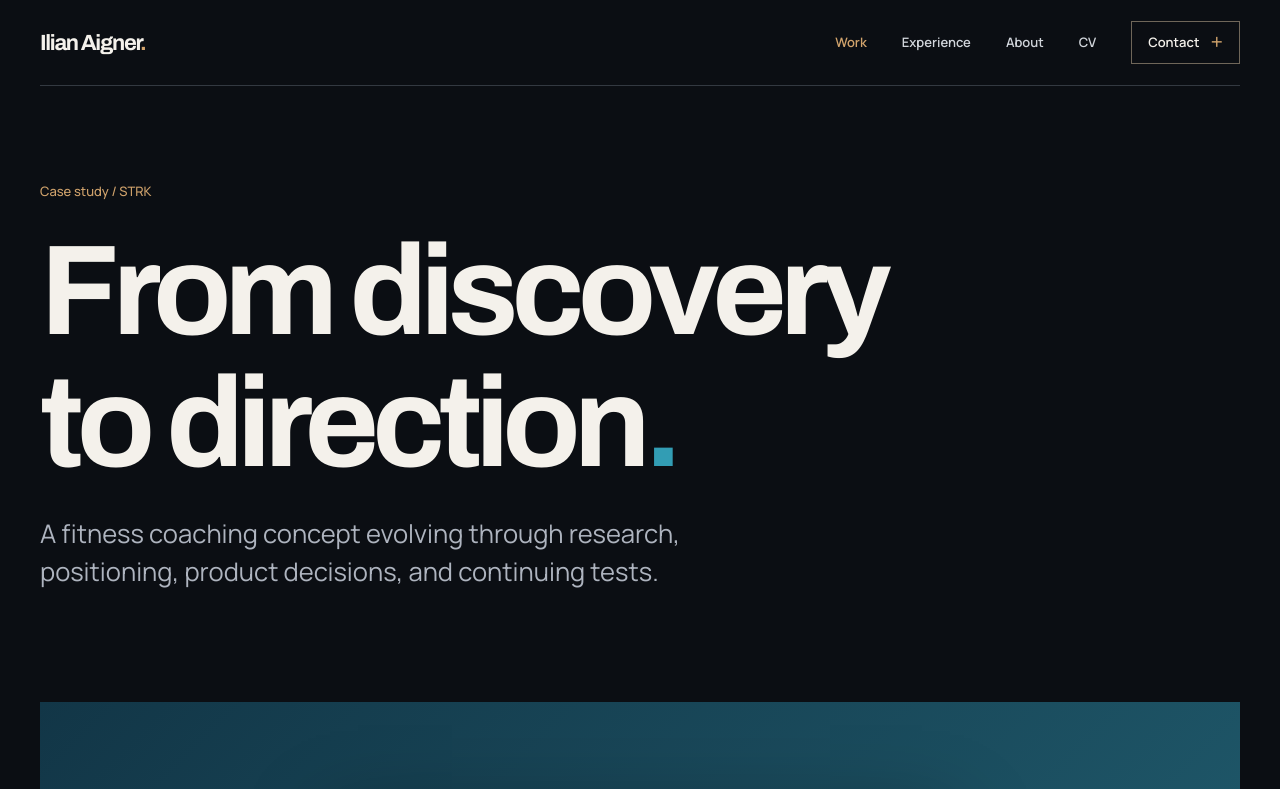
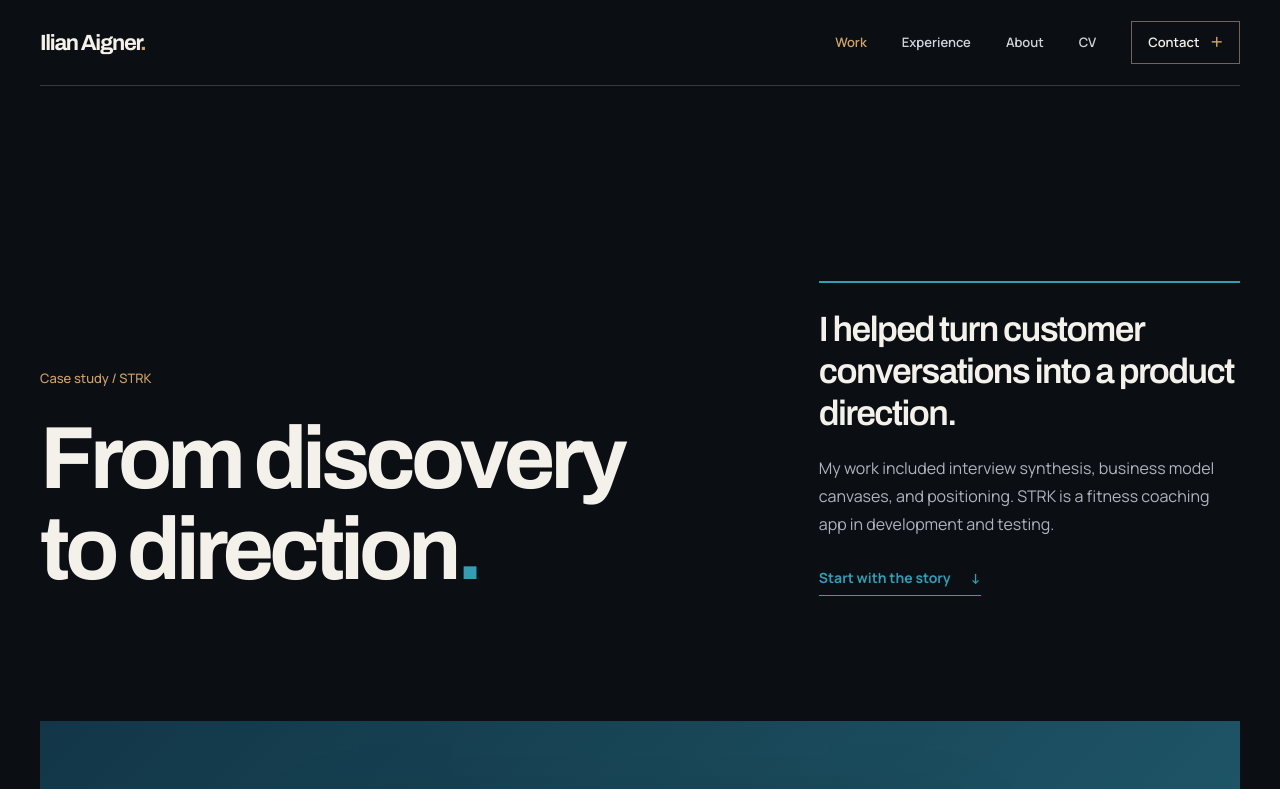
Before and after one commit to ilian-aigner/ilian-aigner.github.io, an Astro site: page /work/strk in a window 1280 px wide. Shown: the top 789 px of the page. Built offline with nearby package versions, Linux system fonts and the light colour scheme; Astro itself is replaced by a stand-in of ours.

Commit message:
Lead STRK case study with founder contribution

```diff
--- a/src/pages/work/strk.astro
+++ b/src/pages/work/strk.astro
@@ -4,7 +4,7 @@ import profile from '../../data/profile.json';
 import { Content as STRKStory } from '../../content/strk.md';
 ---
 <Base title="STRK Case Study — Ilian Aigner" description="How Ilian Aigner's classroom customer discovery and business model work evolved into STRK, a fitness coaching app in development and testing.">
-  <header class="page-hero shell"><p class="section-label">Case study / STRK</p><h1>From discovery<br />to direction<span style="color:#329DB4">.</span></h1><p>A fitness coaching concept evolving through research, positioning, product decisions, and continuing tests.</p></header>
+  <header class="page-hero strk-case-hero shell"><div><p class="section-label">Case study / STRK</p><h1>From discovery<br />to direction<span class="strk-case-period">.</span></h1></div><div class="strk-case-brief"><p class="strk-case-lede">I helped turn customer conversations into a product direction.</p><p>My work included interview synthesis, business model canvases, and positioning. STRK is a fitness coaching app in development and testing.</p><a href="#origin-heading">Start with the story <span aria-hidden="true">↓</span></a></div></header>
   <section class="strk-brand shell" aria-label="STRK brand and current status"><div class="brand-showcase"><img src="/assets/images/strk-wordmark-light.svg" width="720" height="300" alt="STRK light-mode wordmark" /></div><div class="strk-status"><span>Current status</span><strong>In development and testing</strong><p>A proposed coaching experience, not a launched app.</p></div></section>
   <section class="strk-origin shell" aria-labelledby="origin-heading"><div class="strk-origin-heading"><p class="eyebrow-number">The origin</p><h2 id="origin-heading">Built through questions.</h2></div><div class="case-story"><STRKStory /></div><aside class="strk-research-note" aria-label="Customer discovery context"><strong>80+</strong><div><h3>Customer interviews across the team’s discovery effort.</h3><p>The earliest conversations concerned an earlier concept. They helped shape the direction; they do not validate the current app.</p></div></aside></section>
   <section class="content-section shell">
--- a/src/styles/site.css
+++ b/src/styles/site.css
@@ -232,3 +232,13 @@ body .story-hero .hero-photo>img,body .about-portrait{filter:none}
 .story-journey .strk-art .logo-panel{width:100%}
 @media(min-width:761px) and (max-width:900px){.story-journey .founder-grid{display:flex;flex-direction:column-reverse;gap:25px}.story-journey .founder-copy{max-width:540px}.story-journey .strk-art{width:100%;min-height:260px}.story-journey .strk-art .logo-panel{width:min(80%,390px)}}
 @media(max-width:760px){.story-journey .founder-story{padding:65px 0 80px}.story-journey .founder-heading h2{font-size:clamp(43px,10vw,62px);margin-bottom:30px}.story-journey .strk-art{min-height:240px}.story-journey .strk-art .logo-panel{width:min(85%,390px)}}
+/* Introduce the founder's contribution before the wordmark takes the stage. */
+.strk-case-hero{display:grid;grid-template-columns:minmax(0,1.25fr) minmax(290px,.75fr);gap:6vw;align-items:end;min-height:600px;padding:85px 0 90px}
+.strk-case-hero h1{font-size:clamp(66px,6.9vw,100px);margin:26px 0 0}
+.strk-case-period{color:var(--blue)}
+.strk-case-brief{border-top:2px solid var(--blue);padding-top:25px;max-width:440px}
+.strk-case-brief .strk-case-lede{font:600 clamp(28px,2.75vw,40px)/1.2 Archivo,Arial,sans-serif;letter-spacing:-.045em;color:var(--text);margin-bottom:20px}
+.strk-case-brief p:not(.strk-case-lede){font-size:16px;line-height:1.75;max-width:430px;margin-bottom:27px}
+.strk-case-brief a{display:inline-flex;align-items:center;gap:20px;color:var(--blue);font-size:14px;font-weight:700;border-bottom:1px solid var(--blue);padding-bottom:6px}
+.strk-case-brief a:hover{color:#78c5d6}
+@media(max-width:760px){.strk-case-hero{display:block;min-height:0;padding:65px 0 55px}.strk-case-hero h1{font-size:clamp(58px,12.5vw,86px)}.strk-case-brief{margin-top:55px;padding-top:22px}.strk-case-brief .strk-case-lede{font-size:clamp(27px,7.6vw,37px)}.strk-case-brief p:not(.strk-case-lede){font-size:15px}}
```
